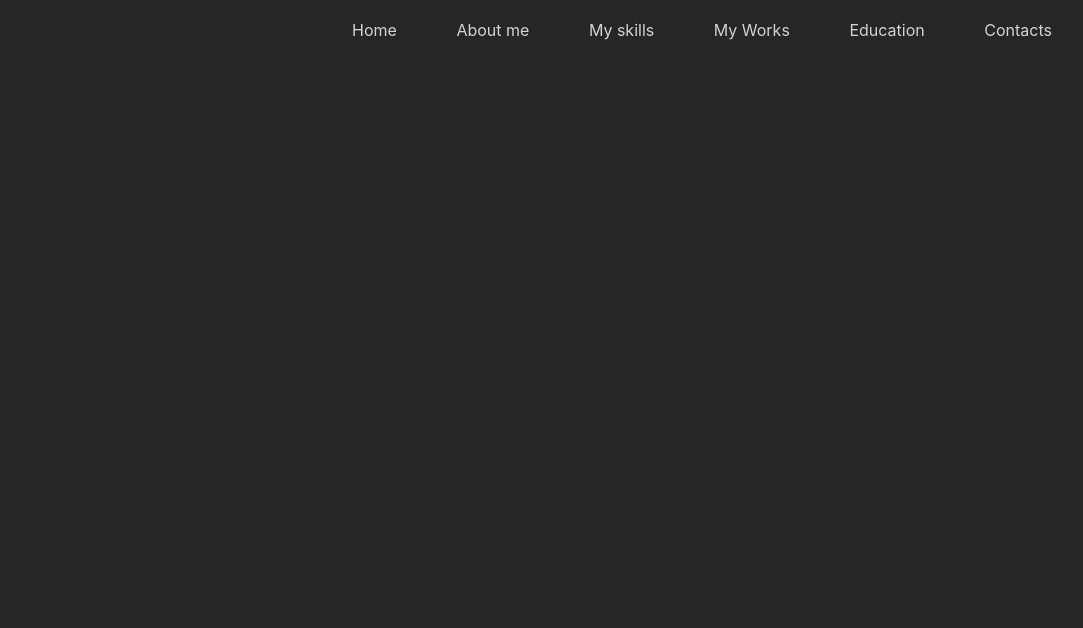
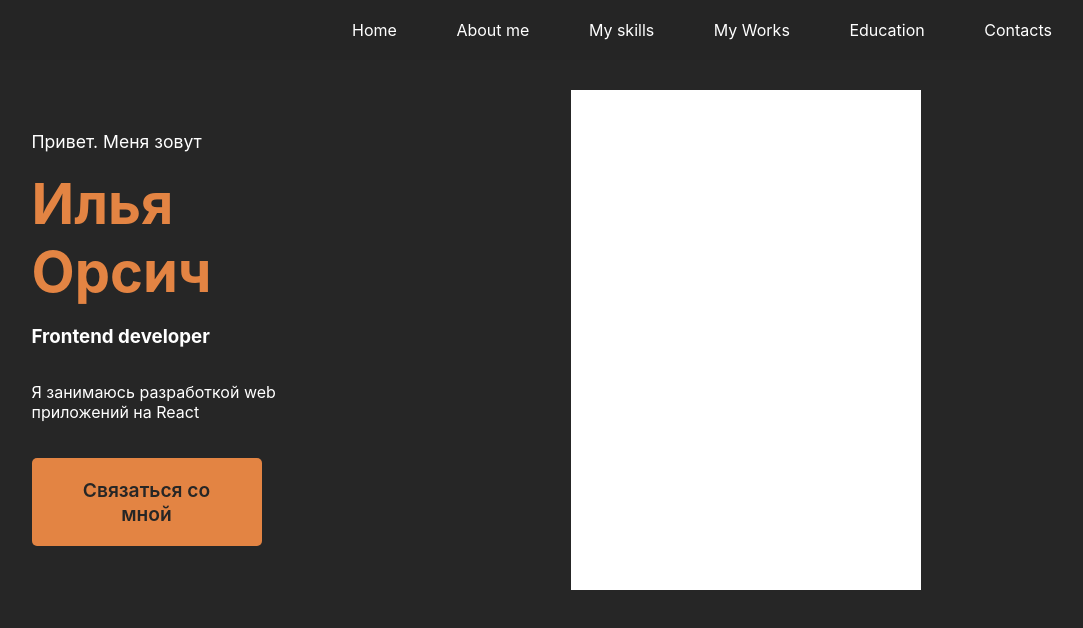
Before and after one commit to iForced/cv, a React (Create React App) app: page / in a window 1280 px wide. Shown: the top 628 px of the page, without its empty margins (164-1247 px from the left). Built offline with nearby package versions, Linux system fonts and the light colour scheme.

Commit message:
add about block

```diff
--- a/src/App.tsx
+++ b/src/App.tsx
@@ -2,6 +2,7 @@ import React from 'react';
 import { BrowserRouter } from 'react-router-dom';
 import './App.css';
 import {Header} from "./components/Header/Header";
+import {About} from "./components/About/About";
 
 export function App() {
 
@@ -9,6 +10,7 @@ export function App() {
         <div className="App">
             <BrowserRouter>
                 <Header />
+                <About />
             </BrowserRouter>
         </div>
     );
--- /dev/null
+++ b/src/components/About/About.module.css
@@ -0,0 +1,42 @@
+.about {
+    min-height: calc(100vh - 121px);
+    padding: 30px;
+}
+.container {
+    justify-content: space-around;
+    align-items: center;
+}
+.aboutText {
+    display: flex;
+    flex-direction: column;
+    color: white;
+    max-width: 330px;
+}
+.aboutText p:first-of-type {
+    font-size: 1.1rem;
+}
+.aboutText h1 {
+    color: #e38443;
+    margin: 0;
+    font-size: 3.5rem;
+}
+.aboutText a {
+    width: 170px;
+    background-color: #e38443;
+    text-align: center;
+    padding: 20px 30px;
+    border-radius: 5px;
+    color: #262626;
+    text-decoration: none;
+    font-size: 1.2rem;
+    font-weight: 600;
+    margin: 20px 0;
+}
+.aboutPhoto {
+    width: 350px;
+    height: 500px;
+    background-color: white;
+}
+/*.aboutPhoto img {*/
+/*    width: 300px;*/
+/*}*/
--- /dev/null
+++ b/src/components/About/About.tsx
@@ -0,0 +1,23 @@
+import React from 'react';
+import s from './About.module.css';
+import container from '../../common/styles/Container.module.css';
+
+export function About() {
+
+    return (
+        <div className={s.about}>
+            <div className={container.container + ' ' + s.container}>
+                <div className={s.aboutText}>
+                    <p>Привет. Меня зовут</p>
+                    <h1>Илья Орсич</h1>
+                    <h3>Frontend developer</h3>
+                    <p>Я занимаюсь разработкой web приложений на React</p>
+                    <a href="/">Связаться со мной</a>
+                </div>
+                <div className={s.aboutPhoto}>
+                    {/*<img src="#" alt="It's me"/>*/}
+                </div>
+            </div>
+        </div>
+    );
+}
--- a/src/components/Header/Header.module.css
+++ b/src/components/Header/Header.module.css
@@ -1,4 +1,3 @@
 .header {
-    background-color: #262626;
-    opacity: 0.8;
+    background-color: rgba(38, 38, 38, 0.55);
 }
--- a/src/components/Header/Navbar/Navbar-item/Navbar-item.module.css
+++ b/src/components/Header/Navbar/Navbar-item/Navbar-item.module.css
@@ -5,5 +5,5 @@
 }
 .activeLink {
     color: #e38443;
-    font-weight: 700;
+    font-weight: 600;
 }
```
